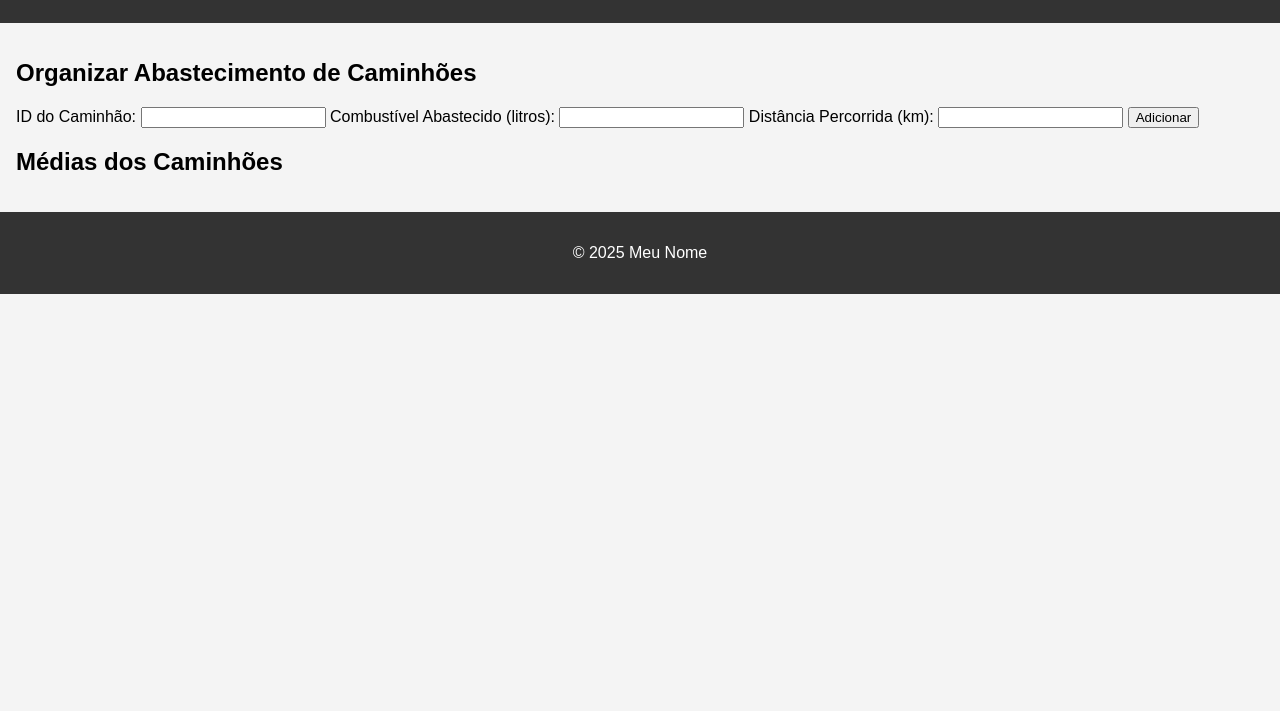
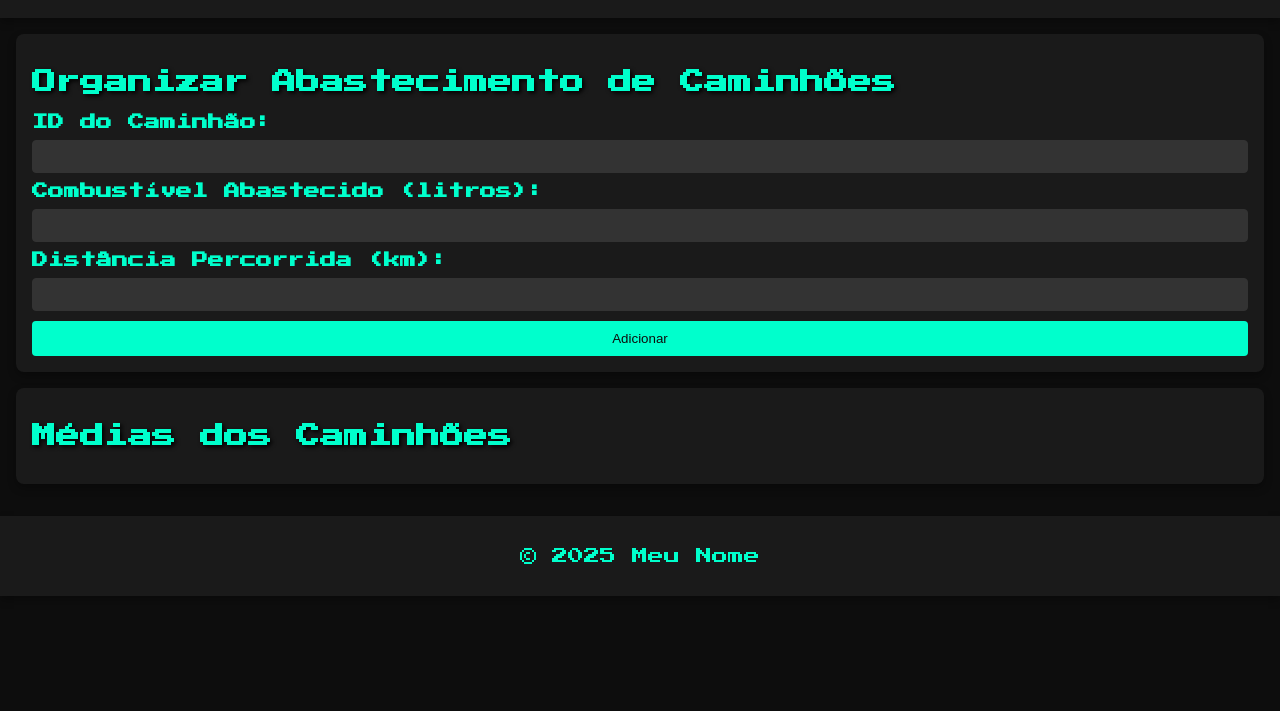
Before and after one commit to neto0333/neto0333, a plain HTML site: page index.html in a window 1280 px wide. Shown: the part 89-800 px from the top of the page. Drawn offline with Linux system fonts and the light colour scheme.

Commit message:
Update styles.css

```diff
--- a/styles.css
+++ b/styles.css
@@ -1,15 +1,17 @@
 body {
-    font-family: Arial, sans-serif;
+    font-family: 'Press Start 2P', cursive;
     margin: 0;
     padding: 0;
-    background-color: #f4f4f4;
+    background-color: #0d0d0d;
+    color: #00ffcc;
 }
 
 header, footer {
-    background-color: #333;
-    color: white;
+    background-color: #1a1a1a;
+    color: #00ffcc;
     text-align: center;
     padding: 1em;
+    box-shadow: 0 4px 8px rgba(0, 0, 0, 0.3);
 }
 
 main {
@@ -18,4 +20,52 @@ main {
 
 section {
     margin-bottom: 1em;
+    padding: 1em;
+    background-color: #1a1a1a;
+    border-radius: 8px;
+    box-shadow: 0 4px 8px rgba(0, 0, 0, 0.3);
 }
+
+form {
+    display: grid;
+    gap: 10px;
+}
+
+label {
+    font-weight: bold;
+}
+
+input {
+    padding: 8px;
+    border: 1px solid #333;
+    border-radius: 4px;
+    background-color: #333;
+    color: #00ffcc;
+}
+
+button {
+    padding: 10px;
+    background-color: #00ffcc;
+    color: #0d0d0d;
+    border: none;
+    border-radius: 4px;
+    cursor: pointer;
+    transition: background-color 0.3s;
+}
+
+button:hover {
+    background-color: #009999;
+}
+
+ul {
+    list-style-type: none;
+    padding: 0;
+}
+
+li {
+    padding: 0.5em 0;
+}
+
+h1, h2 {
+    text-shadow: 2px 2px 4px #000000;
+}
```
